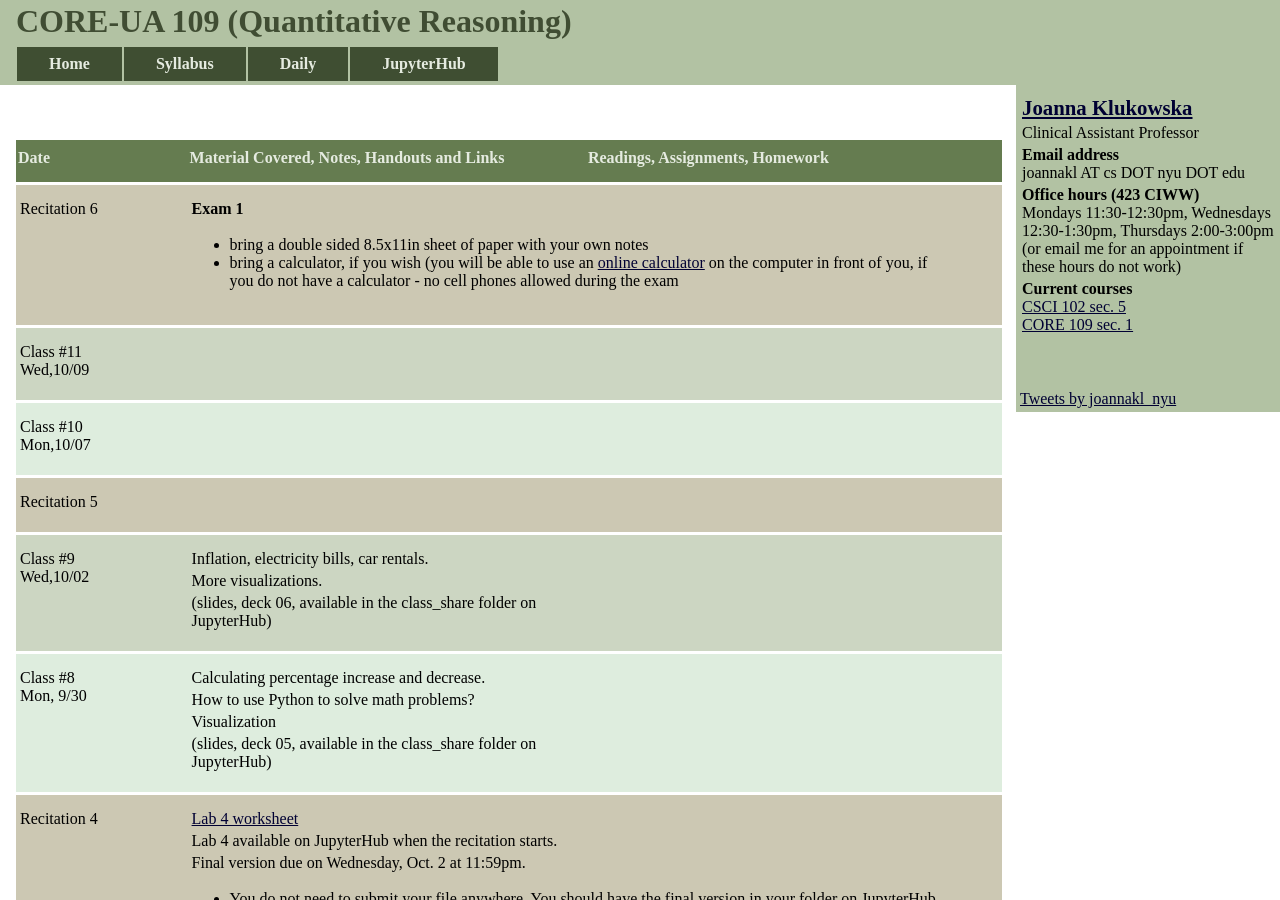
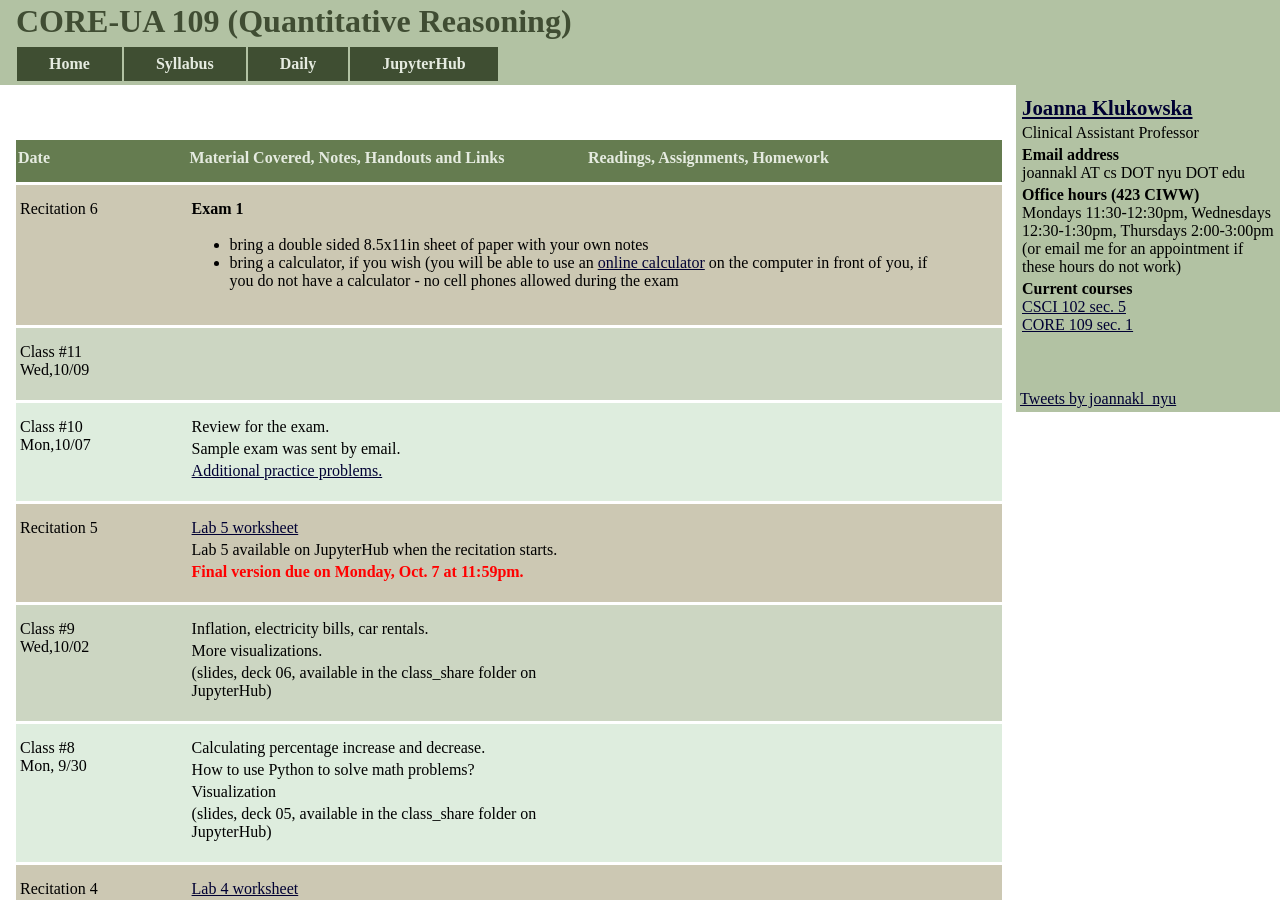
Before and after one commit to joannakl/core109_f19, a Jekyll site: the page built from daily.html, in a window 1280 px wide and 900 px high. Built offline with Jekyll 4.4.1, drawn with Linux system fonts in a browser that asks for light colours; comment, search, counter and statistics services are not loaded.

Commit message:
update for review week

```diff
--- a/_includes/daily/lec1.markdown
+++ b/_includes/daily/lec1.markdown
@@ -24,6 +24,7 @@ Intro to the course. What is QR about? Why are we here?
 
 - read the [syllabus](syllabus.html)
 
+
 </p>
 </div>
 
--- a/_includes/daily/lec10.markdown
+++ b/_includes/daily/lec10.markdown
@@ -11,6 +11,11 @@ Mon,10/07
 <div class="column_materials">
 <p markdown="block">
 
+Review for the exam.
+
+Sample exam was sent by email.
+
+[Additional practice problems.](midterm1_sample_questions.html)
 
 
 </p>
--- a/_includes/daily/rec5.markdown
+++ b/_includes/daily/rec5.markdown
@@ -10,6 +10,14 @@ Recitation 5 <br>
 <p markdown="block">
 
 
+[Lab 5 worksheet](labs/lab05.pdf)
+
+
+Lab 5 available on JupyterHub when the recitation starts.
+
+
+<span style="color:red">__Final version due on Monday, Oct. 7 at 11:59pm.__</span>
+
 
 </p>
 </div>
```
